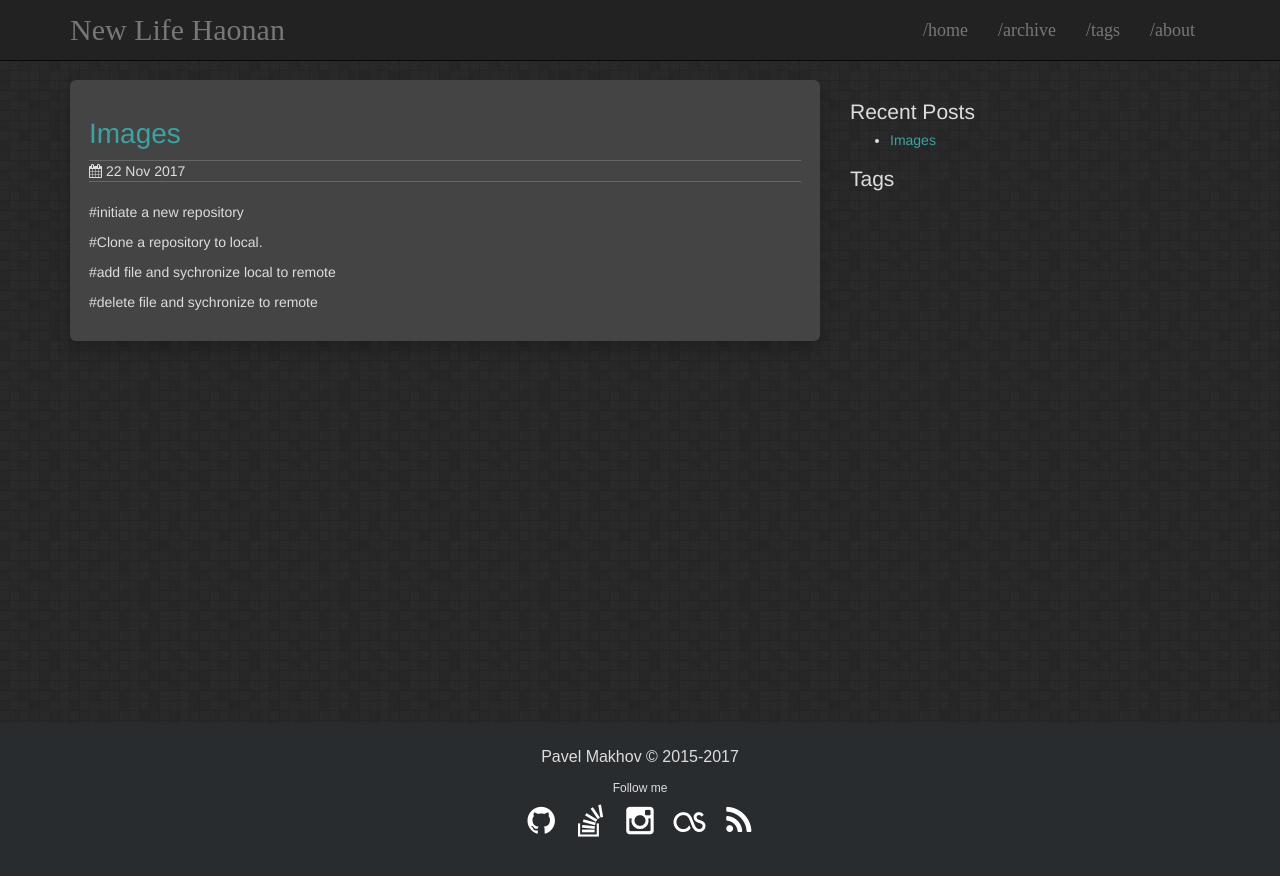
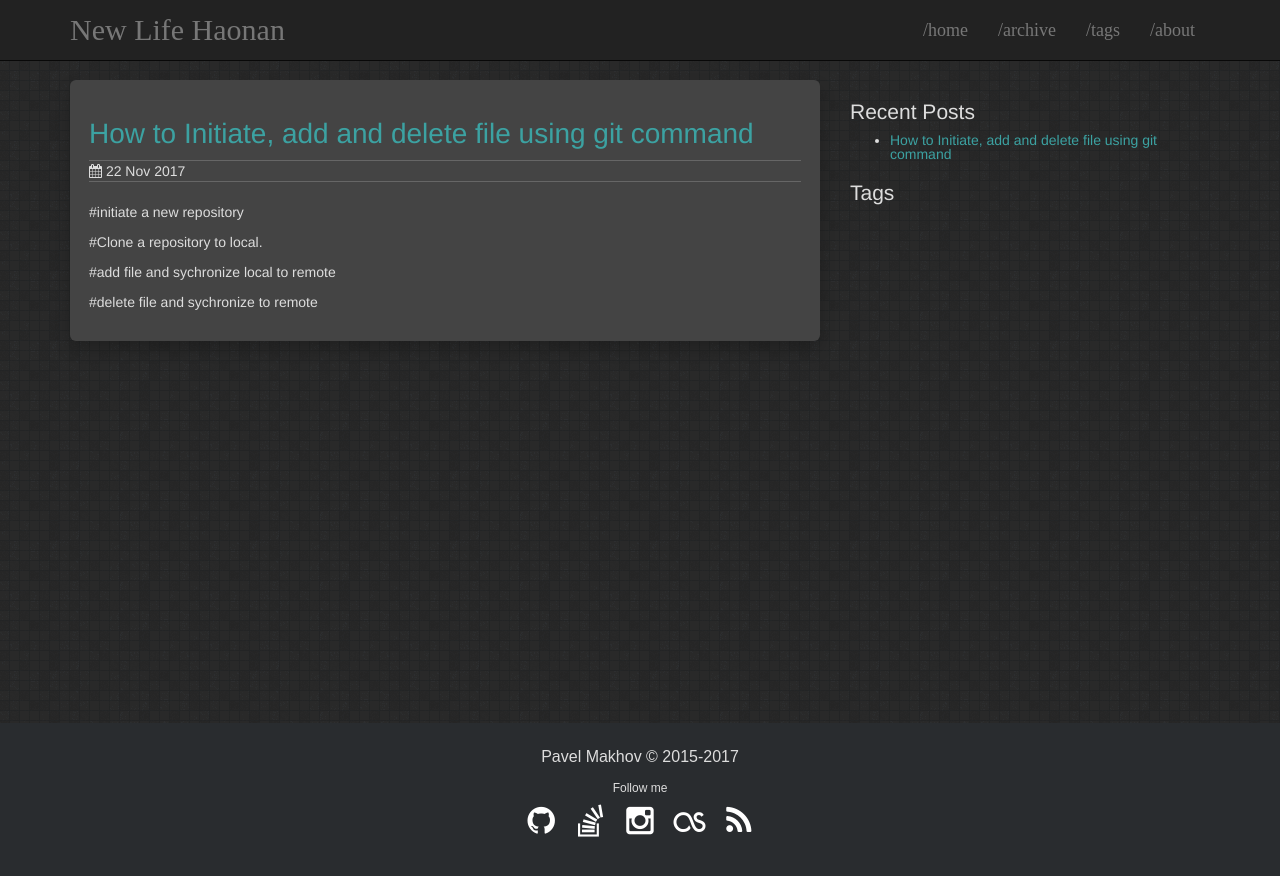
Before and after one commit to newlifehaonan/haonan.github.io, a Jekyll site: the page built from _posts/2017-11-22-git-command.md, in a window 1280 px wide. Shown: the top 876 px of the page. Built offline with Jekyll 4.4.1, drawn with Linux system fonts in a browser that asks for light colours.

Commit message:
modify tag

```diff
--- a/_posts/2017-11-22-git-command.md
+++ b/_posts/2017-11-22-git-command.md
@@ -1,8 +1,8 @@
 ---
 layout: post
-title: "Images"
+title: "How to Initiate, add and delete file using git command"
 date: 2017-11-22 16:25:06
-description: basic git command.
+description: Basic git command.
 ---
 
 #initiate a new repository
```
Also changed, not shown: tag/Linux.md (renamed from tag/images.md, +1 -1 lines), tag/analytics.md (deleted, +0 -4 lines), tag/code.md (deleted, +0 -4 lines), tag/comments.md (deleted, +0 -4 lines), tag/customizations.md (deleted, +0 -4 lines), tag/installation.md (deleted, +0 -4 lines), tag/jekyll.md (deleted, +0 -4 lines).
